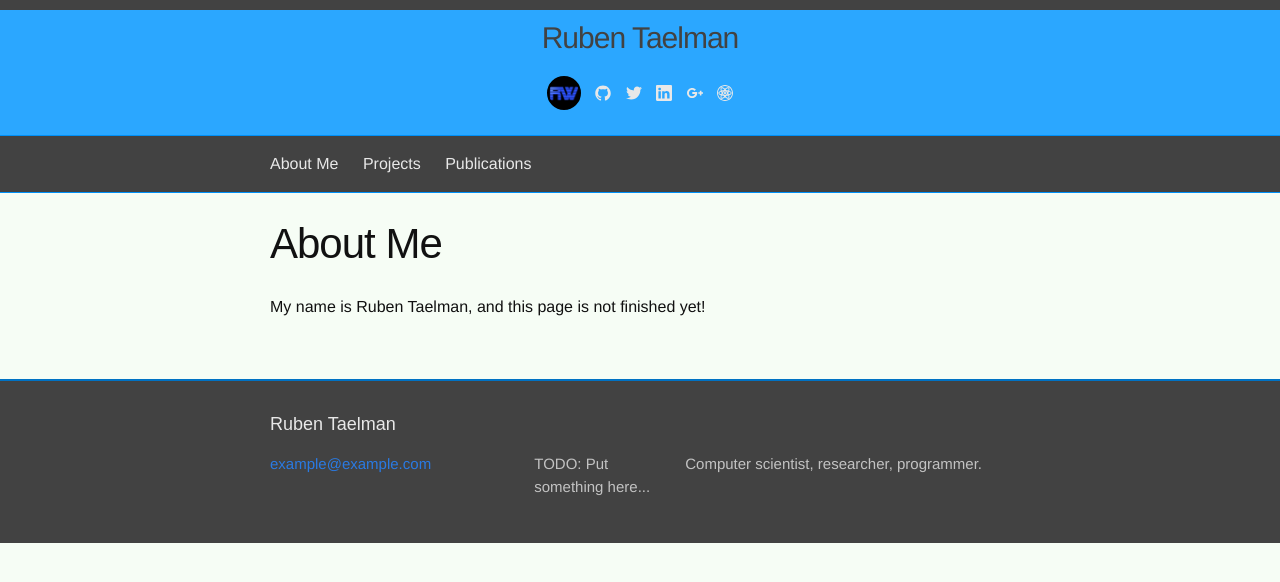
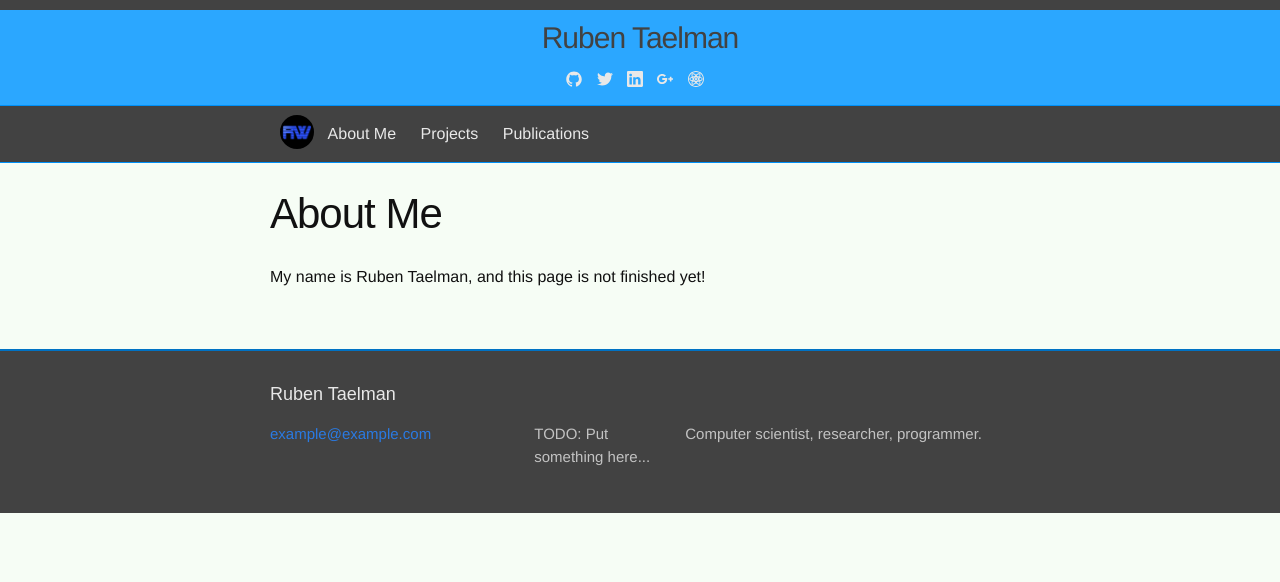
Before and after one commit to rubensworks/rubensworks.net, a Jekyll site: the page built from about.md, in a window 1280 px wide. Shown: the top 582 px of the page. Built offline with Jekyll 4.4.1, drawn with Linux system fonts in a browser that asks for light colours; some web fonts are replaced.

Commit message:
Move icon to navbar

```diff
--- a/_includes/header.html
+++ b/_includes/header.html
@@ -8,9 +8,6 @@
 
     <div class="social-media-list-wrapper">
       <ul class="social-media-list">
-        <a href="{{ site.baseurl }}/"  class="rw-icon">
-          <img src="{{ site.baseurl }}/img/rw_logo.png" alt="Rubens Works" />
-        </a>
         {% if site.github_username %}
         <li>
           {% include icon-github.html username=site.github_username %}
@@ -51,6 +48,9 @@
   <div class="wrapper">
     <nav class="site-nav">
       <div class="trigger">
+        <a href="{{ site.baseurl }}/" class="rw-icon">
+          <img src="{{ site.baseurl }}/img/rw_logo.png" alt="Rubens Works" />
+        </a>
         {% for my_page in site.pages %}
         {% if my_page.title and my_page.show_in_nav != false %}
         <a class="page-link{% if p.url == page.url %} active{% endif %}" href="{{ my_page.url | prepend: site.baseurl }}">{{ my_page.title }}</a>
--- a/_sass/_layout.scss
+++ b/_sass/_layout.scss
@@ -54,7 +54,9 @@
 
 .rw-icon {
     display: inline-block;
-    margin: 10px;
+    margin: -5px 10px;
+    vertical-align: middle;
+    margin-bottom: 0px;
     border: solid 2px black;
     -o-transition:.2s;
     -ms-transition:.2s;
```
